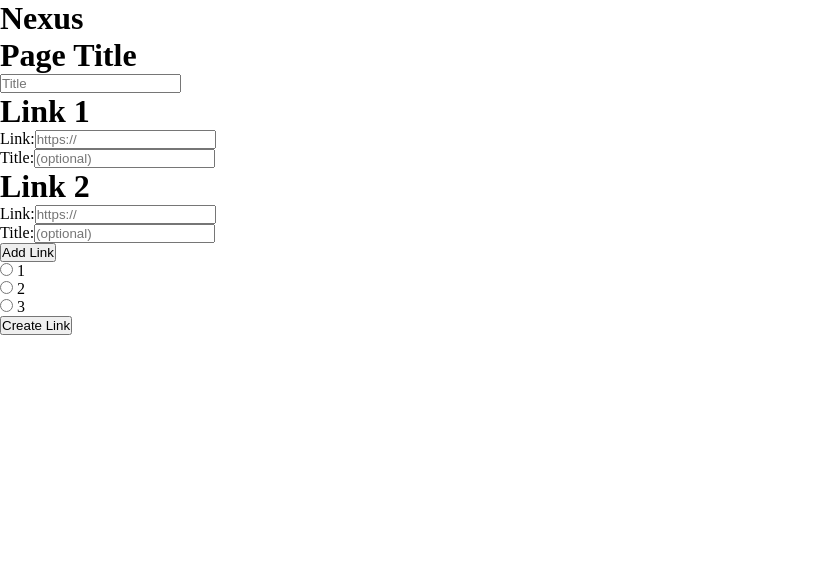
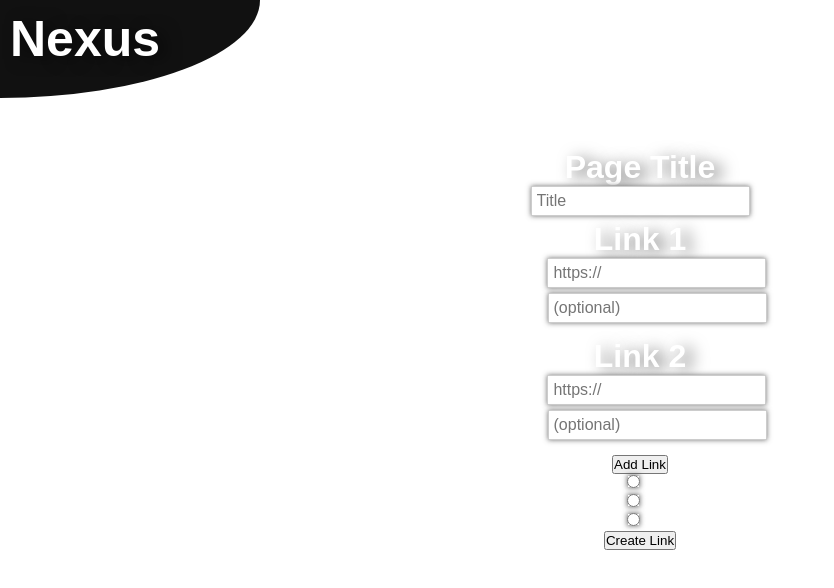
Before and after one commit to PhilippeRoemer/Nexus, a React (Create React App) app: page / in a window 1280 px wide. Shown: the top 588 px of the page, without its empty margins (0-834 px from the left). Built offline with nearby package versions, Linux system fonts and the light colour scheme.

Commit message:
App styling added

```diff
--- a/src/App.css
+++ b/src/App.css
@@ -1,4 +1,167 @@
 * {
+    padding: 0;
     margin: 0;
-    padding: 0;
 }
+
+h1,
+h2 {
+    text-shadow: 8px 3px 16px #0000008f;
+}
+
+.container {
+    height: 100vh;
+    color: #fff;
+    font-family: "Montserrat", sans-serif;
+}
+
+.logoContainer {
+    background-color: #111;
+    border-radius: 0 0 100% 0;
+    display: inline-block;
+    padding: 10px 100px 30px 10px;
+    -webkit-box-shadow: 0px 0px 26px 0px #ffffff82;
+    box-shadow: 0px 0px 26px 0px #ffffff82;
+    margin-bottom: 4%;
+}
+
+.logo {
+    font-size: 50px;
+}
+
+.linkContainer {
+    display: flex;
+    justify-content: center;
+    align-items: center;
+    flex-direction: column;
+    text-align: center;
+}
+
+input {
+    padding: 5px;
+    font-size: 16px;
+    border-width: 1px;
+    border-color: #cccccc;
+    background-color: #ffffff;
+    color: #000000;
+    border-style: solid;
+    border-radius: 0px;
+    box-shadow: 0px 0px 5px rgba(66, 66, 66, 0.75);
+    margin-bottom: 5px;
+}
+
+input:focus {
+    outline: none;
+}
+
+.linkContainer {
+}
+
+.inputContainer {
+    display: flex;
+    margin-bottom: 10px;
+}
+
+.titleContainer {
+}
+
+.removeLinkButton {
+    background-color: #bf2020;
+    padding: 2px 6px;
+    border-radius: 50%;
+    margin-left: 5px;
+    border-style: solid;
+    border-width: 1px;
+    border-color: #737373;
+}
+
+.removeLinkButton:hover {
+    cursor: pointer;
+}
+
+.button {
+    background-color: #eee;
+    padding: 5px;
+    color: #333;
+    border-radius: 5px;
+}
+
+.button:hover {
+    cursor: pointer;
+}
+
+.backgroundTitle {
+    margin-top: 15px;
+}
+
+.backgroundInputs {
+    display: flex;
+    justify-content: space-around;
+    width: 250px;
+    margin-bottom: 20px;
+    margin-top: 5px;
+}
+
+.backgroundContainer {
+    width: 50px;
+    height: 50px;
+    border-style: solid;
+    border-width: 1px;
+    border-color: #ddd;
+}
+
+.backgroundColor1 {
+    background-image: linear-gradient(to right top, #19191a, #232328, #2c2e36, #363945, #3f4555, #3f485b, #3f4a62, #3e4d68, #344866, #294264, #1b3d62, #043860);
+}
+
+.backgroundColor2 {
+    background-image: linear-gradient(to right top, #845ec2, #507bd8, #0092dd, #00a4d6, #00b3c9, #00b4bd, #00b4ad, #01b49b, #01aa91, #019f87, #01957d, #008b74);
+}
+
+.backgroundColor3 {
+    background-image: linear-gradient(to right top, #d65db1, #e861a2, #f46993, #fc7486, #ff827b, #ff8c74, #ff966f, #ffa16b, #ffaa67, #ffb363, #ffbd61, #ffc75f);
+}
+
+.links {
+    background-color: #eee;
+    color: #000;
+    border-style: solid;
+    border-width: 1px;
+    border-color: #8a8a8a;
+    border-radius: 5px;
+    padding: 10px;
+}
+
+.linkContainer a {
+    margin: 15px;
+    text-decoration: none;
+}
+
+.linkTitle {
+    margin-bottom: 15px;
+}
+
+.links:hover {
+    cursor: pointer;
+}
+
+.generatedURLContainer {
+    background-color: #111;
+    color: #ddd;
+    padding: 20px;
+    -webkit-box-shadow: 5px 5px 15px 5px #ffffff82;
+    box-shadow: 5px 5px 15px 5px #ffffff82;
+    margin-top: 20px;
+    border-radius: 10px;
+}
+
+.generatedURLContainer a:link {
+    color: #ddd;
+}
+
+.generatedURLContainer a:visited {
+    color: #ddd;
+}
+
+.generatedURL {
+    margin-top: 10px;
+}
```
